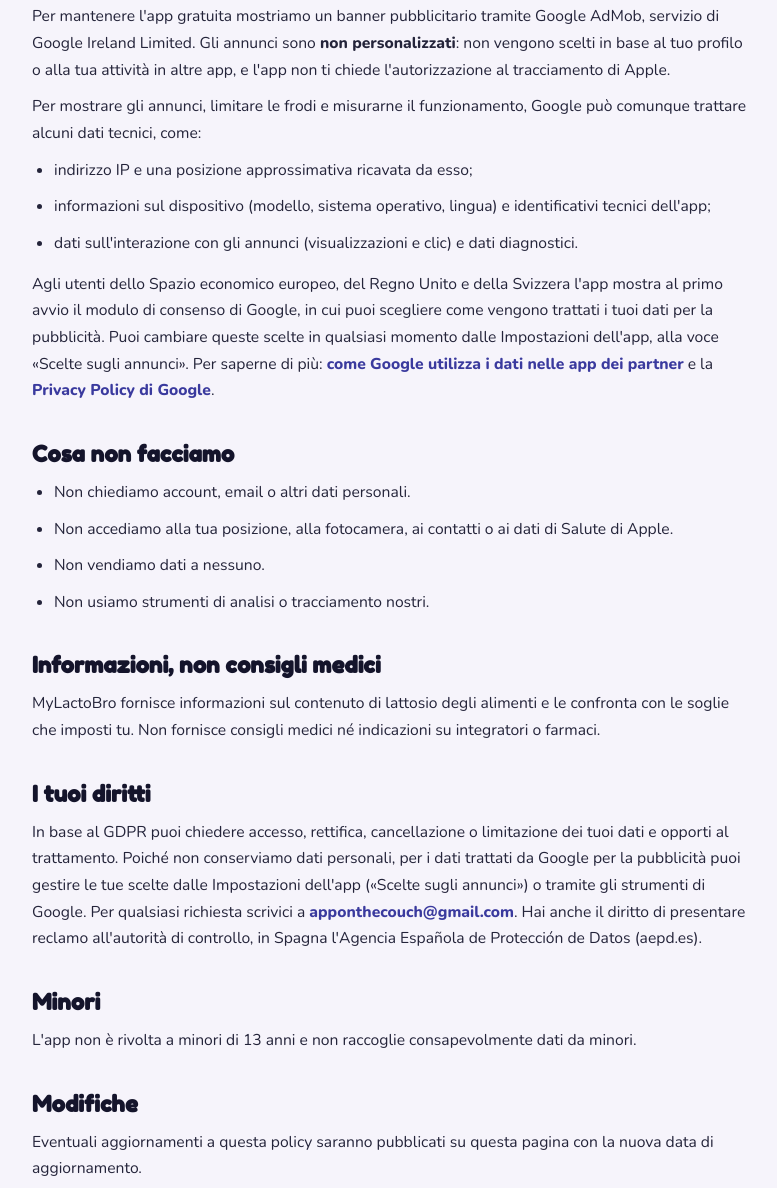
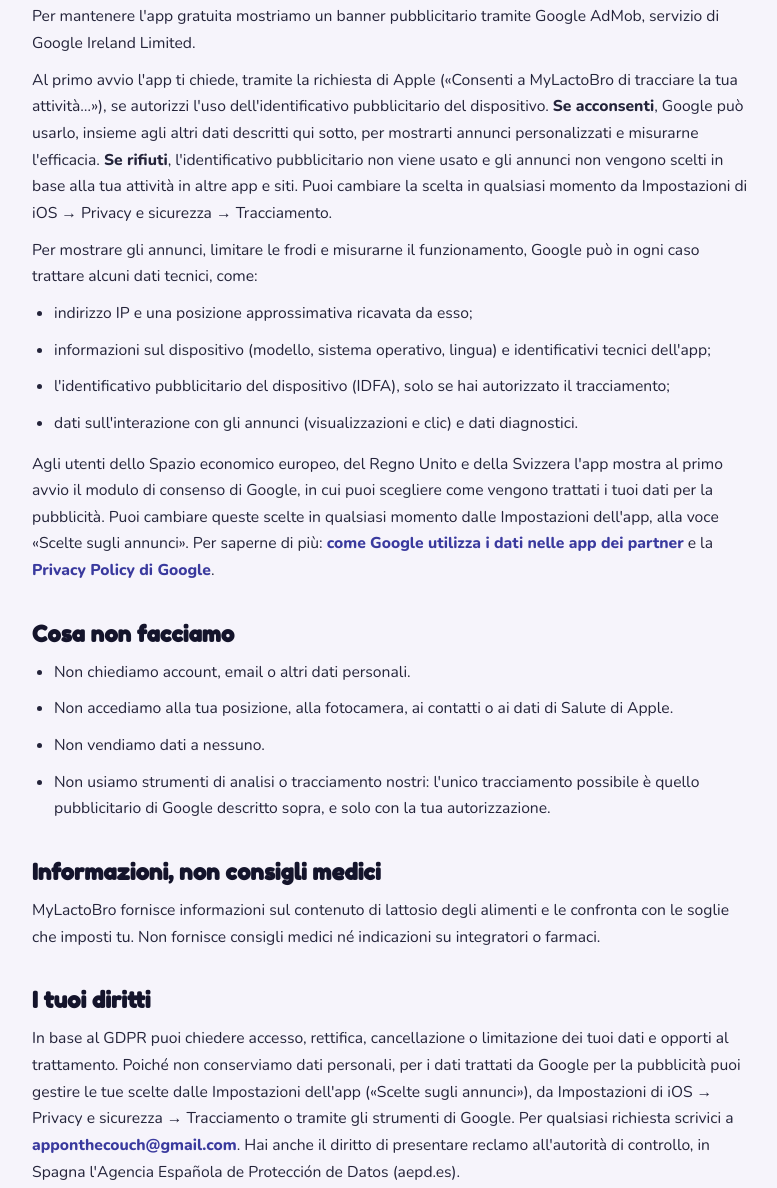
Before and after one commit to AppOnTheCouch/AppOnTheCouch.github.io, a plain HTML site: page apps/mylactobro/privacy.html in a window 1280 px wide. Shown: the part 1100-2288 px from the top of the page, without its empty margins (248-1025 px from the left). Drawn offline with nearby package versions, Linux system fonts and the light colour scheme.

Commit message:
Revise privacy policy for clarity on data handling
Updated privacy policy to clarify data usage and advertising consent.

```diff
--- a/apps/mylactobro/privacy.html
+++ b/apps/mylactobro/privacy.html
@@ -79,7 +79,7 @@
   <p class="updated">Ultimo aggiornamento: novembre 2026</p>
 
   <h2>In breve</h2>
-  <p>MyLactoBro ti aiuta a contare il lattosio dei tuoi pasti. Tutto ciò che inserisci nell'app resta <strong>solo sul tuo telefono</strong>: non ti chiediamo di registrarti e non riceviamo i tuoi dati. L'app mostra un banner pubblicitario non personalizzato fornito da Google AdMob, che tratta alcuni dati tecnici come descritto qui sotto.</p>
+  <p>MyLactoBro ti aiuta a contare il lattosio dei tuoi pasti. Tutto ciò che inserisci nell'app resta <strong>solo sul tuo telefono</strong>: non ti chiediamo di registrarti e non riceviamo i tuoi dati. L'app mostra un banner pubblicitario fornito da Google AdMob, che tratta alcuni dati tecnici come descritto qui sotto. Gli annunci possono essere personalizzati <strong>solo se lo autorizzi tu</strong>.</p>
 
   <h2>Titolare del trattamento</h2>
   <p>AppOnTheCouch, Valencia (Spagna). Contatto: <a href="mailto:apponthecouch@gmail.com">apponthecouch@gmail.com</a>.</p>
@@ -94,11 +94,13 @@
   </ul>
 
   <h2>Pubblicità (Google AdMob)</h2>
-  <p>Per mantenere l'app gratuita mostriamo un banner pubblicitario tramite Google AdMob, servizio di Google Ireland Limited. Gli annunci sono <strong>non personalizzati</strong>: non vengono scelti in base al tuo profilo o alla tua attività in altre app, e l'app non ti chiede l'autorizzazione al tracciamento di Apple.</p>
-  <p>Per mostrare gli annunci, limitare le frodi e misurarne il funzionamento, Google può comunque trattare alcuni dati tecnici, come:</p>
+  <p>Per mantenere l'app gratuita mostriamo un banner pubblicitario tramite Google AdMob, servizio di Google Ireland Limited.</p>
+  <p>Al primo avvio l'app ti chiede, tramite la richiesta di Apple («Consenti a MyLactoBro di tracciare la tua attività…»), se autorizzi l'uso dell'identificativo pubblicitario del dispositivo. <strong>Se acconsenti</strong>, Google può usarlo, insieme agli altri dati descritti qui sotto, per mostrarti annunci personalizzati e misurarne l'efficacia. <strong>Se rifiuti</strong>, l'identificativo pubblicitario non viene usato e gli annunci non vengono scelti in base alla tua attività in altre app e siti. Puoi cambiare la scelta in qualsiasi momento da Impostazioni di iOS → Privacy e sicurezza → Tracciamento.</p>
+  <p>Per mostrare gli annunci, limitare le frodi e misurarne il funzionamento, Google può in ogni caso trattare alcuni dati tecnici, come:</p>
   <ul>
     <li>indirizzo IP e una posizione approssimativa ricavata da esso;</li>
     <li>informazioni sul dispositivo (modello, sistema operativo, lingua) e identificativi tecnici dell'app;</li>
+    <li>l'identificativo pubblicitario del dispositivo (IDFA), solo se hai autorizzato il tracciamento;</li>
     <li>dati sull'interazione con gli annunci (visualizzazioni e clic) e dati diagnostici.</li>
   </ul>
   <p>Agli utenti dello Spazio economico europeo, del Regno Unito e della Svizzera l'app mostra al primo avvio il modulo di consenso di Google, in cui puoi scegliere come vengono trattati i tuoi dati per la pubblicità. Puoi cambiare queste scelte in qualsiasi momento dalle Impostazioni dell'app, alla voce «Scelte sugli annunci». Per saperne di più: <a href="https://policies.google.com/technologies/partner-sites" target="_blank" rel="noopener">come Google utilizza i dati nelle app dei partner</a> e la <a href="https://policies.google.com/privacy" target="_blank" rel="noopener">Privacy Policy di Google</a>.</p>
@@ -108,14 +110,14 @@
     <li>Non chiediamo account, email o altri dati personali.</li>
     <li>Non accediamo alla tua posizione, alla fotocamera, ai contatti o ai dati di Salute di Apple.</li>
     <li>Non vendiamo dati a nessuno.</li>
-    <li>Non usiamo strumenti di analisi o tracciamento nostri.</li>
+    <li>Non usiamo strumenti di analisi o tracciamento nostri: l'unico tracciamento possibile è quello pubblicitario di Google descritto sopra, e solo con la tua autorizzazione.</li>
   </ul>
 
   <h2>Informazioni, non consigli medici</h2>
   <p>MyLactoBro fornisce informazioni sul contenuto di lattosio degli alimenti e le confronta con le soglie che imposti tu. Non fornisce consigli medici né indicazioni su integratori o farmaci.</p>
 
   <h2>I tuoi diritti</h2>
-  <p>In base al GDPR puoi chiedere accesso, rettifica, cancellazione o limitazione dei tuoi dati e opporti al trattamento. Poiché non conserviamo dati personali, per i dati trattati da Google per la pubblicità puoi gestire le tue scelte dalle Impostazioni dell'app («Scelte sugli annunci») o tramite gli strumenti di Google. Per qualsiasi richiesta scrivici a <a href="mailto:apponthecouch@gmail.com">apponthecouch@gmail.com</a>. Hai anche il diritto di presentare reclamo all'autorità di controllo, in Spagna l'Agencia Española de Protección de Datos (aepd.es).</p>
+  <p>In base al GDPR puoi chiedere accesso, rettifica, cancellazione o limitazione dei tuoi dati e opporti al trattamento. Poiché non conserviamo dati personali, per i dati trattati da Google per la pubblicità puoi gestire le tue scelte dalle Impostazioni dell'app («Scelte sugli annunci»), da Impostazioni di iOS → Privacy e sicurezza → Tracciamento o tramite gli strumenti di Google. Per qualsiasi richiesta scrivici a <a href="mailto:apponthecouch@gmail.com">apponthecouch@gmail.com</a>. Hai anche il diritto di presentare reclamo all'autorità di controllo, in Spagna l'Agencia Española de Protección de Datos (aepd.es).</p>
 
   <h2>Minori</h2>
   <p>L'app non è rivolta a minori di 13 anni e non raccoglie consapevolmente dati da minori.</p>
```
